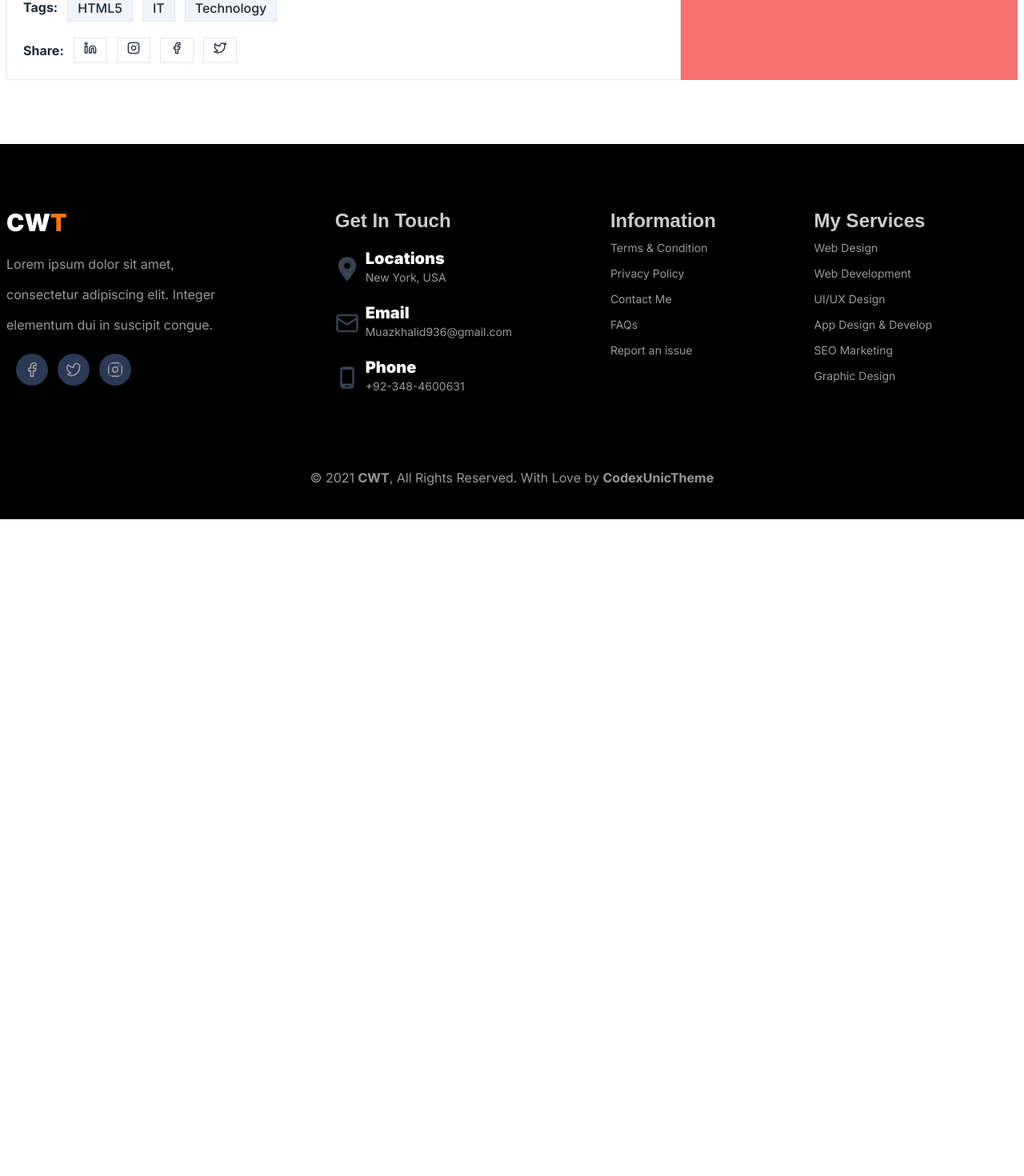
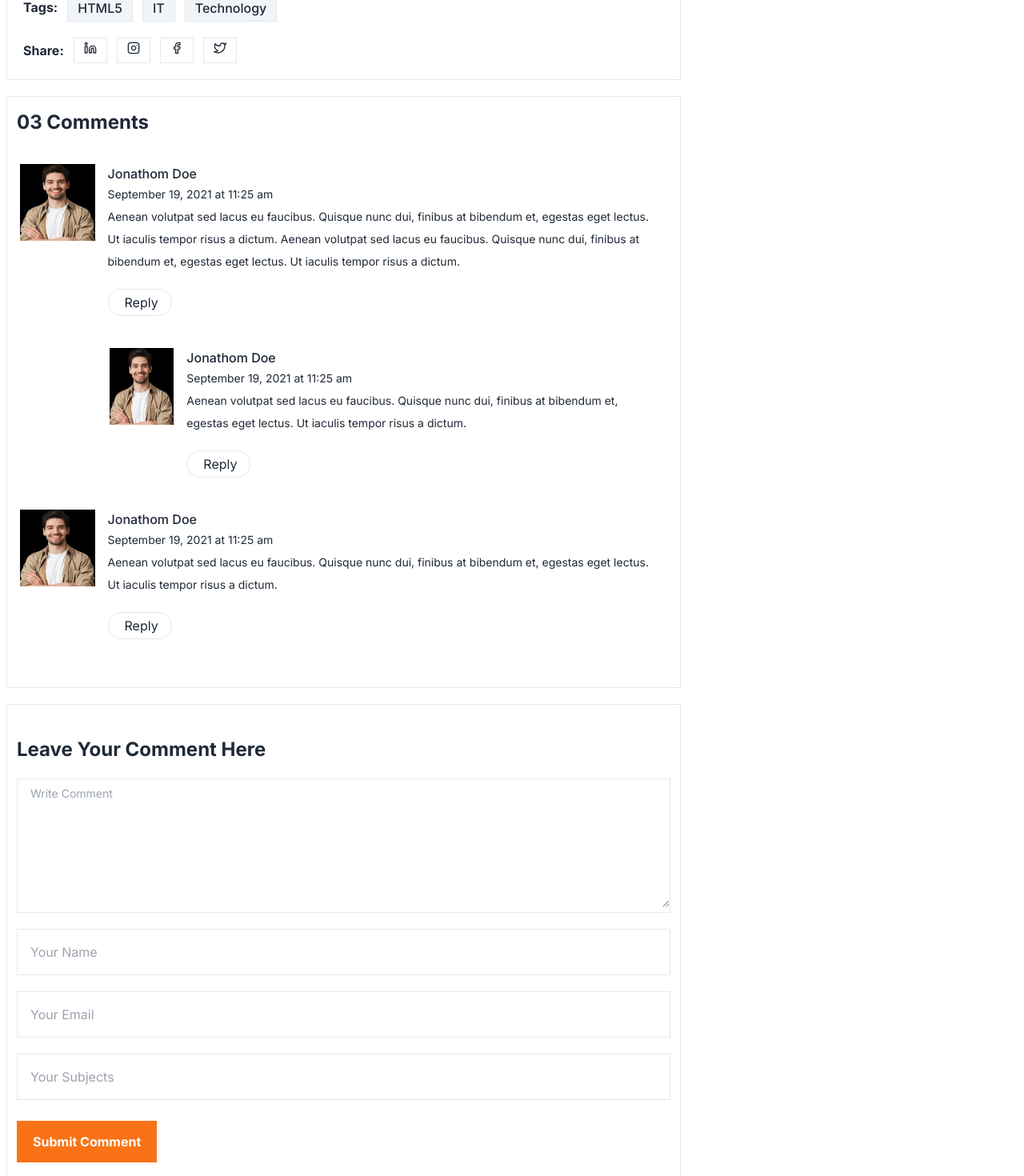
Before and after one commit to muazkhalid936/cwt-project, a Next.js app: page /SingleBlog in a window 1280 px wide. Shown: the part 1980-3450 px from the top of the page at 80% size. Before the commit the page ends 2629 px from the top, so only its background shows below. Built offline with nearby package versions, Linux system fonts and the light colour scheme; a web font is replaced by a local one.

Commit message:
working on Blog page

```diff
--- a/src/app/SingleBlog/page.js
+++ b/src/app/SingleBlog/page.js
@@ -25,7 +25,8 @@ const Page = () => {
       </div>
 
       <div className="flex flex-col lg:flex-row mx-2 my-20">
-        <div className="p1 border mx-auto lg:mx-0">
+        <div className="p1 mx-auto lg:mx-0">
+          <div className="border">
             <div>
               <img src="/1.jpg" className="w-full" alt="Blog Main" />
             </div>
@@ -52,21 +53,21 @@ const Page = () => {
 
               <p className="mt-10">
                 Lorem Ipsum is simply dummy text of the printing and typesetting
-              industry. Lorem Ipsum has been the industry’s standard dummy text
-              ever since the 1500s, when an unknown printer took a galley of
-              type and scrambled it to make a type specimen book. It has
+                industry. Lorem Ipsum has been the industry’s standard dummy
+                text ever since the 1500s, when an unknown printer took a galley
+                of type and scrambled it to make a type specimen book. It has
                 survived not only five centuries.
               </p>
               <p className="mt-10">
                 Lorem Ipsum is simply dummy text of the printing and typesetting
-              industry. Lorem Ipsum has been the industry’s standard dummy text
-              ever since the 1500s, when an unknown printer took a galley of
-              type and scrambled it to make a type specimen book. It has
+                industry. Lorem Ipsum has been the industry’s standard dummy
+                text ever since the 1500s, when an unknown printer took a galley
+                of type and scrambled it to make a type specimen book. It has
                 survived not only five centuries.
               </p>
             </div>
 
-          <div className="flex justify-center lg:justify-start flex-col content-center lg:flex-row mt-5">
+            <div className="flex justify-center gap-2 px-2 lg:justify-start flex-col content-center lg:flex-row mt-5">
               <img
                 src="/2.jpg"
                 className="blog-img h-72 mb-2 mx-auto"
@@ -82,16 +83,16 @@ const Page = () => {
             <div className="mx-5">
               <p className="mt-10">
                 Lorem Ipsum is simply dummy text of the printing and typesetting
-              industry. Lorem Ipsum has been the industry’s standard dummy text
-              ever since the 1500s, when an unknown printer took a galley of
-              type and scrambled it to make a type specimen book. It has
+                industry. Lorem Ipsum has been the industry’s standard dummy
+                text ever since the 1500s, when an unknown printer took a galley
+                of type and scrambled it to make a type specimen book. It has
                 survived not only five centuries.
               </p>
               <p className="mt-10">
                 Lorem Ipsum is simply dummy text of the printing and typesetting
-              industry. Lorem Ipsum has been the industry’s standard dummy text
-              ever since the 1500s, when an unknown printer took a galley of
-              type and scrambled it to make a type specimen book. It has
+                industry. Lorem Ipsum has been the industry’s standard dummy
+                text ever since the 1500s, when an unknown printer took a galley
+                of type and scrambled it to make a type specimen book. It has
                 survived not only five centuries.
               </p>
             </div>
@@ -126,8 +127,111 @@ const Page = () => {
               </div>
             </div>
           </div>
+          <div className="comment border w-full mx-auto mt-5 lg:mx-0">
+            <div className=" font-bold text-2xl pl-3 py-4">03 Comments</div>
+            <div className="mb-10">
+              <div className="px-4 flex py-5">
+                <div className="com-img">
+                  <img src="/user.jpg" className="h-24 w-24 md:w-32 lg:w-60" />
+                </div>
+                <div className="px-4 com flex flex-col">
+                  <span className="font-medium">Jonathom Doe</span>
+                  <span className="text-sm leading-loose">
+                    September 19, 2021 at 11:25 am
+                  </span>
+                  <span className="text-sm leading-loose">
+                    Aenean volutpat sed lacus eu faucibus. Quisque nunc dui,
+                    finibus at bibendum et, egestas eget lectus. Ut iaculis
+                    tempor risus a dictum. Aenean volutpat sed lacus eu
+                    faucibus. Quisque nunc dui, finibus at bibendum et, egestas
+                    eget lectus. Ut iaculis tempor risus a dictum.
+                  </span>
+                  <a className="border rounded-full px-5 w-20 py-1 hover:text-orange-500 ease-in-out duration-500 hover:border-orange-500 mt-5">
+                    Reply
+                  </a>
+                </div>
+              </div>
+              <div className="pr-4  pl-32 flex py-5">
+                <div className="com-img">
+                  <img src="/user.jpg" className="h-24 w-24 md:w-32 lg:w-60" />
+                </div>
+                <div className="px-4 com flex flex-col">
+                  <span className="font-medium">Jonathom Doe</span>
+                  <span className="text-sm leading-loose">
+                    September 19, 2021 at 11:25 am
+                  </span>
+                  <span className="text-sm leading-loose">
+                    Aenean volutpat sed lacus eu faucibus. Quisque nunc dui,
+                    finibus at bibendum et, egestas eget lectus. Ut iaculis
+                    tempor risus a dictum.
+                  </span>
+                  <a className="border rounded-full px-5 w-20 py-1 hover:text-orange-500 ease-in-out duration-500 hover:border-orange-500 mt-5">
+                    Reply
+                  </a>
+                </div>
+              </div>
+              <div className="px-4 flex py-5">
+                <div className="com-img">
+                  <img src="/user.jpg" className="h-24 w-24 md:w-32 lg:w-60" />
+                </div>
+                <div className="px-4 com flex flex-col">
+                  <span className="font-medium">Jonathom Doe</span>
+                  <span className="text-sm leading-loose">
+                    September 19, 2021 at 11:25 am
+                  </span>
+                  <span className="text-sm leading-loose">
+                    Aenean volutpat sed lacus eu faucibus. Quisque nunc dui,
+                    finibus at bibendum et, egestas eget lectus. Ut iaculis
+                    tempor risus a dictum.
+                  </span>
+                  <a className="border rounded-full px-5 w-20 py-1 hover:text-orange-500 ease-in-out duration-500 hover:border-orange-500 mt-5">
+                    Reply
+                  </a>
+                </div>
+              </div>
+            </div>
+          </div>
 
-        <div className="p2 text-center bg-red-400">asd</div>
+          <div className="comment border px-3 py-10 w-full mx-auto mt-5 lg:mx-0">
+            <div>
+              <span className="font-bold text-2xl ">
+                Leave Your Comment Here
+              </span>
+            </div>
+
+            <div className="border my-5">
+              <textarea
+                className="w-full px-4  h-40 py-2 text-sm"
+                placeholder="Write Comment"
+              ></textarea>
+            </div>
+            <div className="border my-5">
+              <input
+                className="px-4 py-4 w-full"
+                placeholder="Your Name"
+              ></input>
+            </div>
+            <div className="border my-5">
+              <input
+                className="px-4 py-4 w-full"
+                placeholder="Your Email"
+              ></input>
+            </div>
+            <div className="border my-5">
+              <input
+                className="px-4 py-4 w-full"
+                placeholder="Your Subjects"
+              ></input>
+            </div>
+            <div className="py-5">
+              <a className=" text-white font-bold text-1xl bg-orange-500 px-5  py-4">
+                Submit Comment
+              </a>
+            </div>
+          </div>
+        </div>
+
+        <div className="p2 text-center ">asd</div>
       </div>
     </>
   );
--- a/src/app/SingleBlog/styles.css
+++ b/src/app/SingleBlog/styles.css
@@ -6,6 +6,26 @@
 }
 .blog-img {
   width: 300px;
+}
+.com-img {
+  width: 20%;
+}
+.com {
+  width: 150%;
+}
+@media (max-width: 767px) {
+  .equal-height-mobile {
+    flex-basis: 100%;
+  }
+}
+
+@media (max-width: 767px) {
+  .com-img {
+    width: 30%;
+  }
+  .com {
+    width: 150%;
+  }
 }
 
 @media (min-width: 640px) {
```
Also changed, not shown: public/user.jpg (added). Lines whose indentation alone changed are shown as unchanged.
